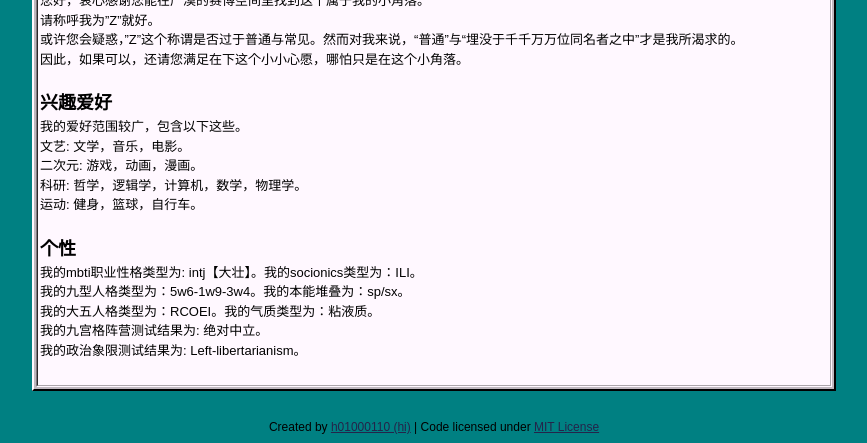
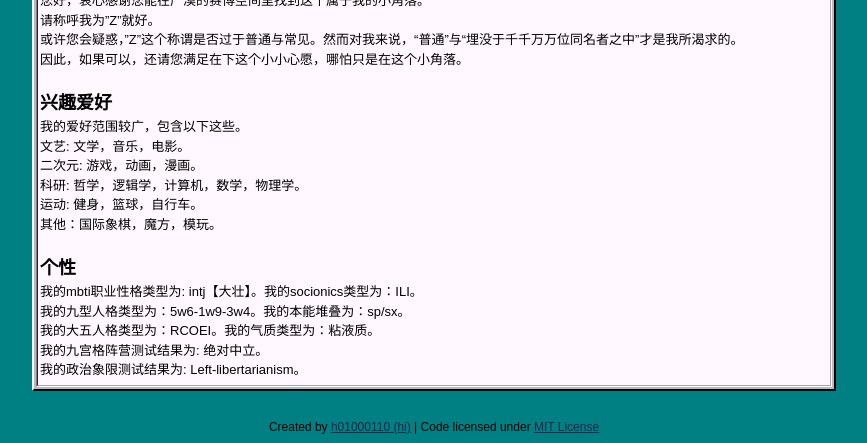
Before and after one commit to player1-Z/player1-Z.github.io, a Jekyll site: the page built from _posts/2020-10-24-Selfintro.md, in a window 1280 px wide, cut to the strip 522-965 px from the top of the page. Shown: the whole strip, without its empty margins (206-1073 px from the left). Built offline with Jekyll 4.4.1, drawn with Linux system fonts in a browser that asks for light colours.

Commit message:
Update 2020-10-24-Selfintro.md

```diff
--- a/_posts/2020-10-24-Selfintro.md
+++ b/_posts/2020-10-24-Selfintro.md
@@ -16,6 +16,7 @@ tags: info
   二次元: 游戏，动画，漫画。
   科研: 哲学，逻辑学，计算机，数学，物理学。
   运动: 健身，篮球，自行车。
+  其他：国际象棋，魔方，模玩。
 
 ## 个性
 我的mbti职业性格类型为: intj【大壮】。我的socionics类型为：ILI。
```
